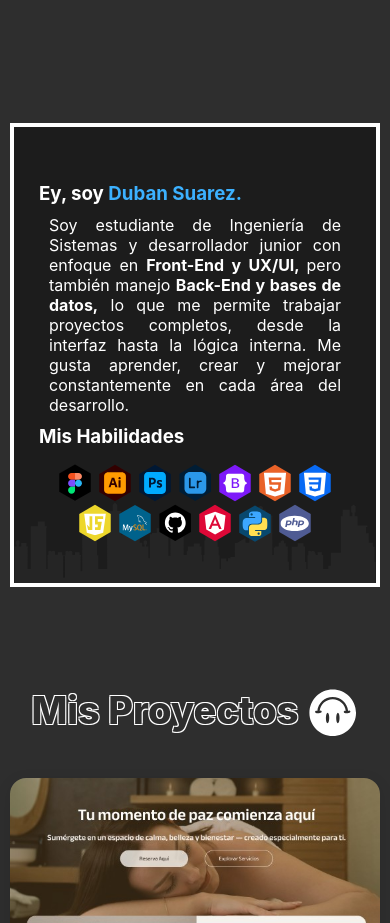
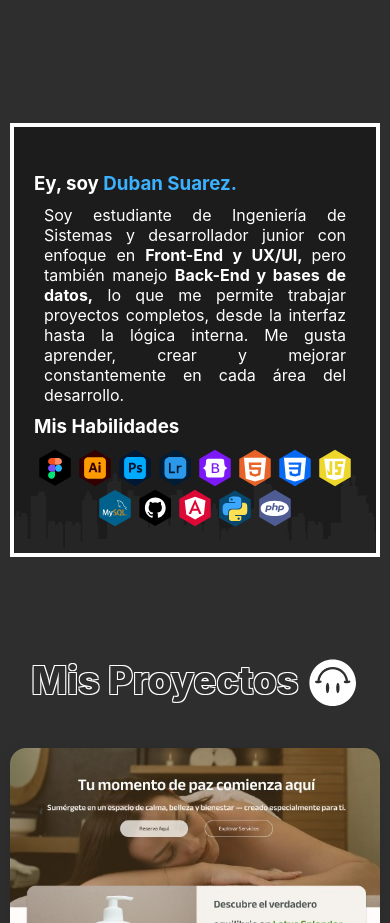
Before and after one commit to DubanSuarez/portfolio-projects, a plain HTML site: page index.html in a window 390 px wide. Shown: the part 780-1703 px from the top of the page. Drawn offline with Linux system fonts and the light colour scheme.

Commit message:
actualice los iconos de mi perfil

```diff
--- a/Css/Estilos.Css
+++ b/Css/Estilos.Css
@@ -509,7 +509,7 @@
      .TarjetaInfo {
          flex-direction: column;
          min-width: 100%;
-         padding: 20px 10px;
+         padding: 10px 5px;
      }
 
      .Informacion {
@@ -518,6 +518,12 @@
 
      .FotoInfo img {
          display: none;
+     }
+
+     .IconosHerramientas {
+         width: 100%;
+         padding: 0px 0px;
+         justify-content: center;
      }
 
      .Skills {
```
